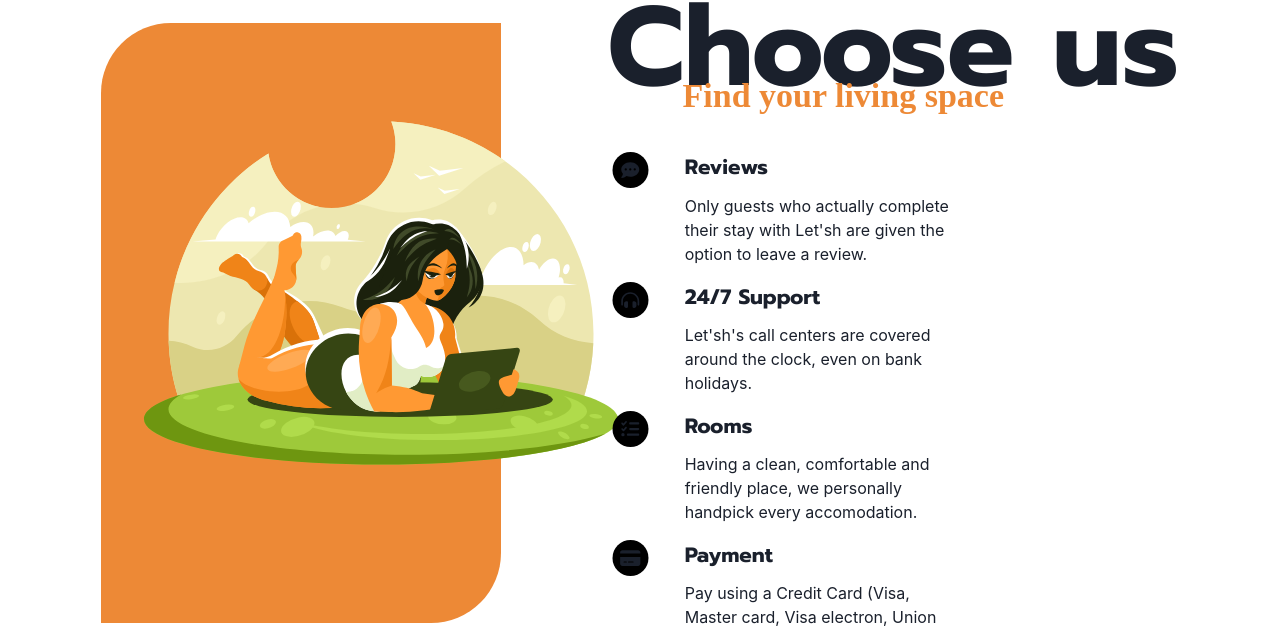
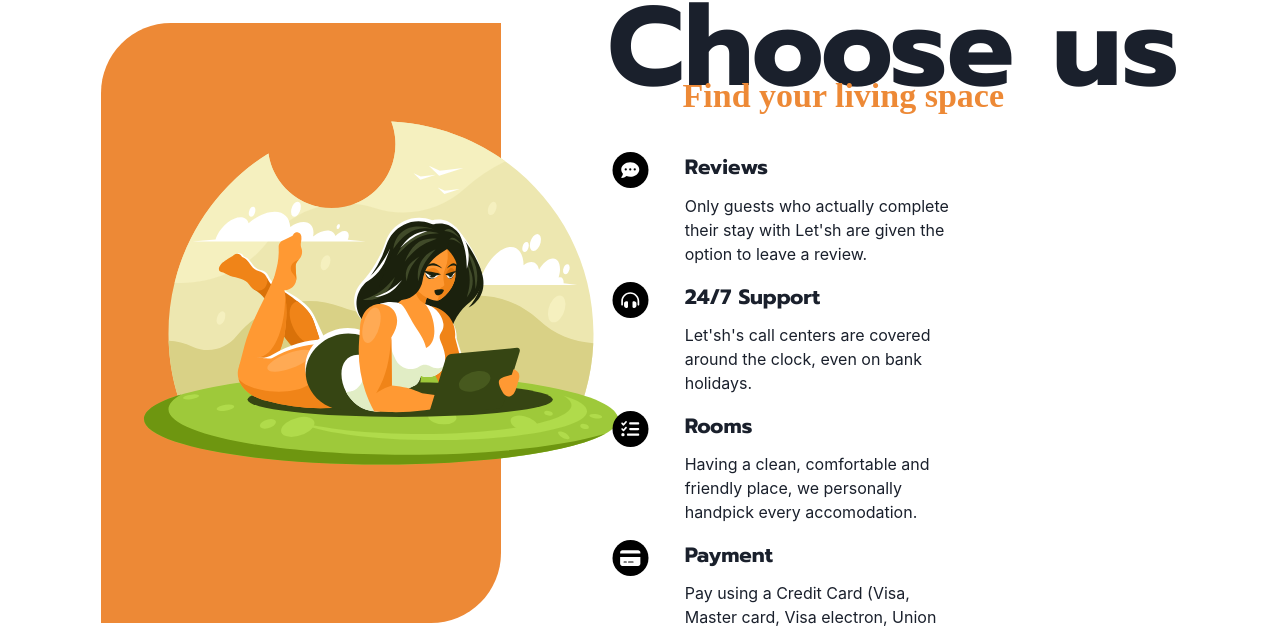
Before and after one commit to donghhan/letsh-client, a React (Vite) app: page / in a window 1280 px wide. Shown: the part 2658-3286 px from the top of the page. Built offline with nearby package versions, Linux system fonts and the light colour scheme; a web font is replaced by a local one.

Commit message:
Fixed icon color issue

```diff
--- a/src/components/home/WhyChooseUs.tsx
+++ b/src/components/home/WhyChooseUs.tsx
@@ -18,7 +18,11 @@ const items = [
           className="fa-stack-2x"
           style={{ color: "black" }}
         />
-        <FontAwesomeIcon icon={faCommentDots} className="fa-stack-1x" />
+        <FontAwesomeIcon
+          icon={faCommentDots}
+          className="fa-stack-1x"
+          style={{ color: "white" }}
+        />
       </span>
     ),
     title: "Reviews",
@@ -33,7 +37,11 @@ const items = [
           className="fa-stack-2x"
           style={{ color: "black" }}
         />
-        <FontAwesomeIcon icon={faHeadphonesAlt} className="fa-stack-1x" />
+        <FontAwesomeIcon
+          icon={faHeadphonesAlt}
+          className="fa-stack-1x"
+          style={{ color: "white" }}
+        />
       </span>
     ),
     title: "24/7 Support",
@@ -48,7 +56,11 @@ const items = [
           className="fa-stack-2x"
           style={{ color: "black" }}
         />
-        <FontAwesomeIcon icon={faListCheck} className="fa-stack-1x" />
+        <FontAwesomeIcon
+          icon={faListCheck}
+          className="fa-stack-1x"
+          style={{ color: "white" }}
+        />
       </span>
     ),
     title: "Rooms",
@@ -63,7 +75,11 @@ const items = [
           className="fa-stack-2x"
           style={{ color: "black" }}
         />
-        <FontAwesomeIcon icon={faCreditCard} className="fa-stack-1x" />
+        <FontAwesomeIcon
+          icon={faCreditCard}
+          className="fa-stack-1x"
+          style={{ color: "white" }}
+        />
       </span>
     ),
     title: "Payment",
```
